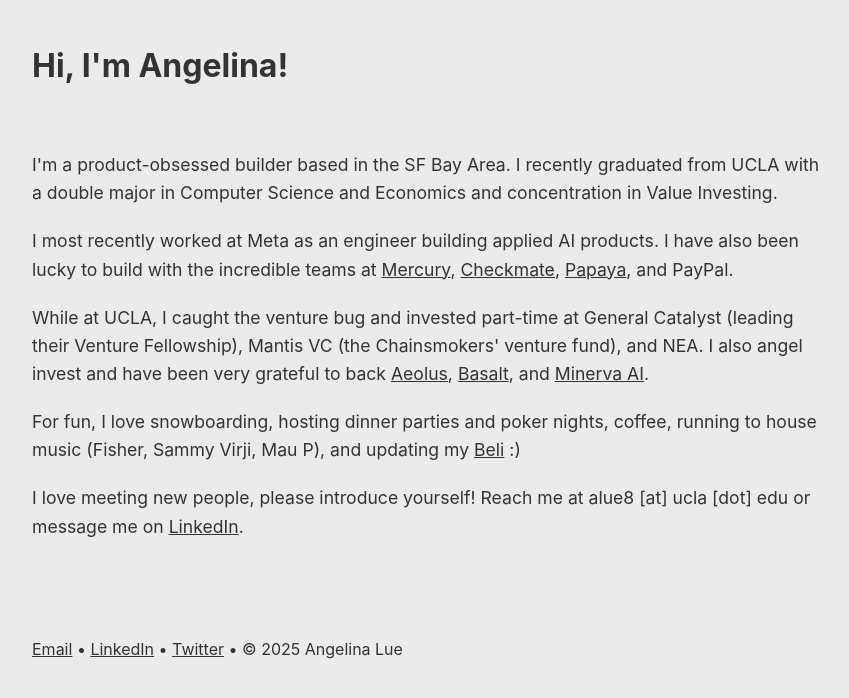
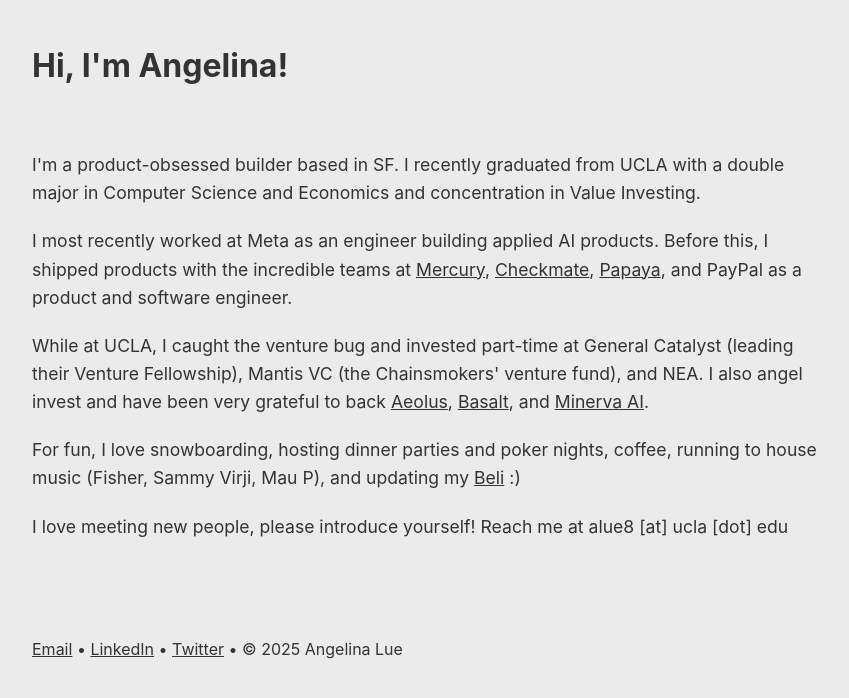
Before and after one commit to AngieLue123/personal-website, a React (Create React App) app: page / in a window 1280 px wide. Shown: the top 698 px of the page, without its empty margins (208-1057 px from the left). Built offline with nearby package versions, Linux system fonts and the light colour scheme.

Commit message:
changes to wording

```diff
--- a/src/App.js
+++ b/src/App.js
@@ -19,11 +19,12 @@
         {/* About Section */}
         <section id="about" className="section">
           <p>
-            I'm a product-obsessed builder based in the SF Bay Area.
-            I recently graduated from UCLA with a double major in Computer Science and Economics and concentration in Value Investing.
+            I'm a product-obsessed builder based in SF.
+            I recently graduated from UCLA with a double major in Computer Science and Economics
+            and concentration in Value Investing.
           </p>
           <p>
-            I most recently worked at Meta as an engineer building applied AI products. I have also been lucky to build with the incredible teams at <a href="https://mercury.com/" target="_blank" rel="noopener noreferrer">Mercury</a>, <a href="https://joincheckmate.com/" target="_blank" rel="noopener noreferrer">Checkmate</a>, <a href="https://papayapay.com/" target="_blank" rel="noopener noreferrer">Papaya</a>, and PayPal.
+            I most recently worked at Meta as an engineer building applied AI products. Before this, I shipped products with the incredible teams at <a href="https://mercury.com/" target="_blank" rel="noopener noreferrer">Mercury</a>, <a href="https://joincheckmate.com/" target="_blank" rel="noopener noreferrer">Checkmate</a>, <a href="https://papayapay.com/" target="_blank" rel="noopener noreferrer">Papaya</a>, and PayPal as a product and software engineer.
           </p>
           <p>
             While at UCLA, I caught the venture bug and invested part-time at General Catalyst (leading their Venture Fellowship), Mantis VC (the Chainsmokers' venture fund), and NEA.
@@ -33,8 +34,7 @@
             For fun, I love snowboarding, hosting dinner parties and poker nights, coffee, running to house music (Fisher, Sammy Virji, Mau P), and updating my <a href="https://beliapp.co/app/alue" target="_blank" rel="noopener noreferrer">Beli</a>  :)
           </p>
           <p>
-            I love meeting new people, please introduce yourself! Reach me at alue8 [at] ucla [dot] edu or
-            message me on <a href="https://www.linkedin.com/in/angelina-lue/" target="_blank" rel="noopener noreferrer">LinkedIn</a>.
+            I love meeting new people, please introduce yourself! Reach me at alue8 [at] ucla [dot] edu
           </p>
         </section>
 
```
